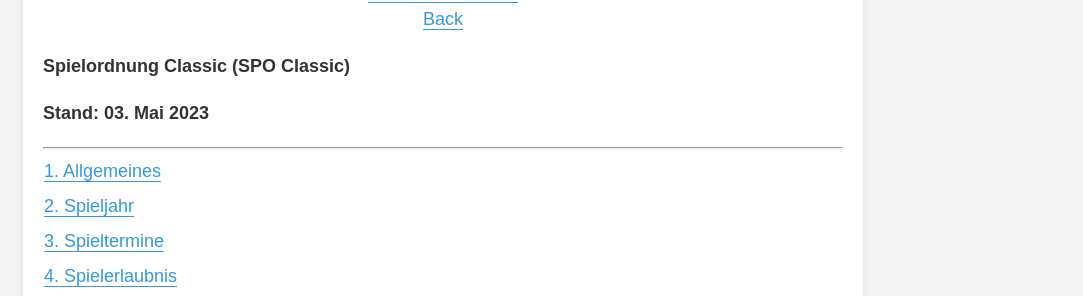
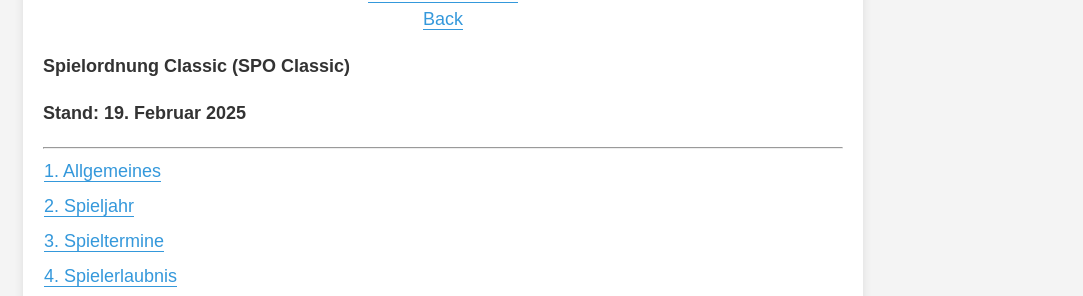
Before and after one commit to Deutscher-Tischfussballbund/stfv-docs, a Jekyll site: the page built from docs/Spielordnung_Classic.md, in a window 1280 px wide and 900 px high, scrolled down 557 px. Shown: the part 157-453 px from the top of the window, without its empty margins (197-1280 px from the left). Built offline with Jekyll 4.4.1, drawn with Linux system fonts in a browser that asks for light colours; our own code applies the rules of GitHub Pages for plain Markdown files.

Commit message:
Update date in Spielordnung Classic document
Test Jo Heckmann (nur Datum der letzten Änderung angepasst)

```diff
--- a/docs/Spielordnung_Classic.md
+++ b/docs/Spielordnung_Classic.md
@@ -15,7 +15,7 @@
 
 **Spielordnung Classic (SPO Classic)**
 
-**Stand: 03. Mai 2023**
+**Stand: 19. Februar 2025**
 
 ---
 
```
